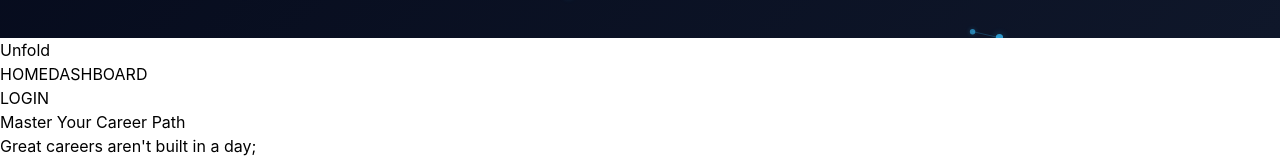
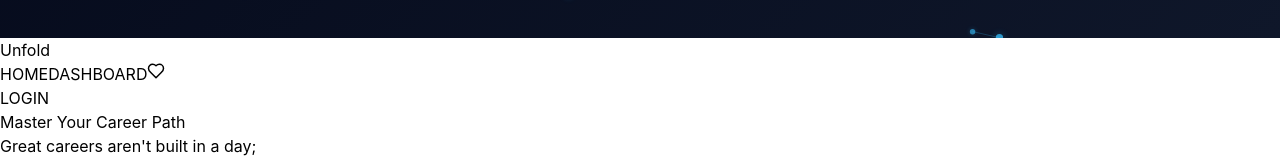
Before and after one commit to Dern-design001/Todo, a React (Vite) app: page / in a window 1280 px wide. Shown: the part 762-920 px from the top of the page. Built offline with nearby package versions, Linux system fonts and the light colour scheme; no server answers.

Commit message:
feat: Add heart icon for zen mode background view

```diff
--- a/src/App.jsx
+++ b/src/App.jsx
@@ -1,7 +1,7 @@
 import React, { useState, useEffect, useRef } from 'react';
 import { initializeApp } from 'firebase/app';
 import { getAuth, signInWithPopup, GoogleAuthProvider, signOut, onAuthStateChanged } from 'firebase/auth';
-import { Plus, Trash2, Check, ChevronDown, ChevronRight, LogOut, Pin, X, Settings } from 'lucide-react';
+import { Plus, Trash2, Check, ChevronDown, ChevronRight, LogOut, Pin, X, Settings, Heart } from 'lucide-react';
 import ParticleBackground from './components/ParticleBackground';
 import LandingPage from './components/LandingPage';
 import DashboardView from './components/DashboardView';
@@ -315,6 +315,13 @@ const App = () => {
               >
                 DASHBOARD
               </button>
+              <button
+                onClick={() => setCurrentView('zen')}
+                className={`transition-all hover:scale-110 hover:text-red-400 ${currentView === 'zen' ? 'text-red-400 text-shadow-glow' : 'text-slate-500'}`}
+                title="Zen Background Mode"
+              >
+                <Heart size={18} className={currentView === 'zen' ? "fill-current" : ""} />
+              </button>
             </div>
           </div>
 
```
